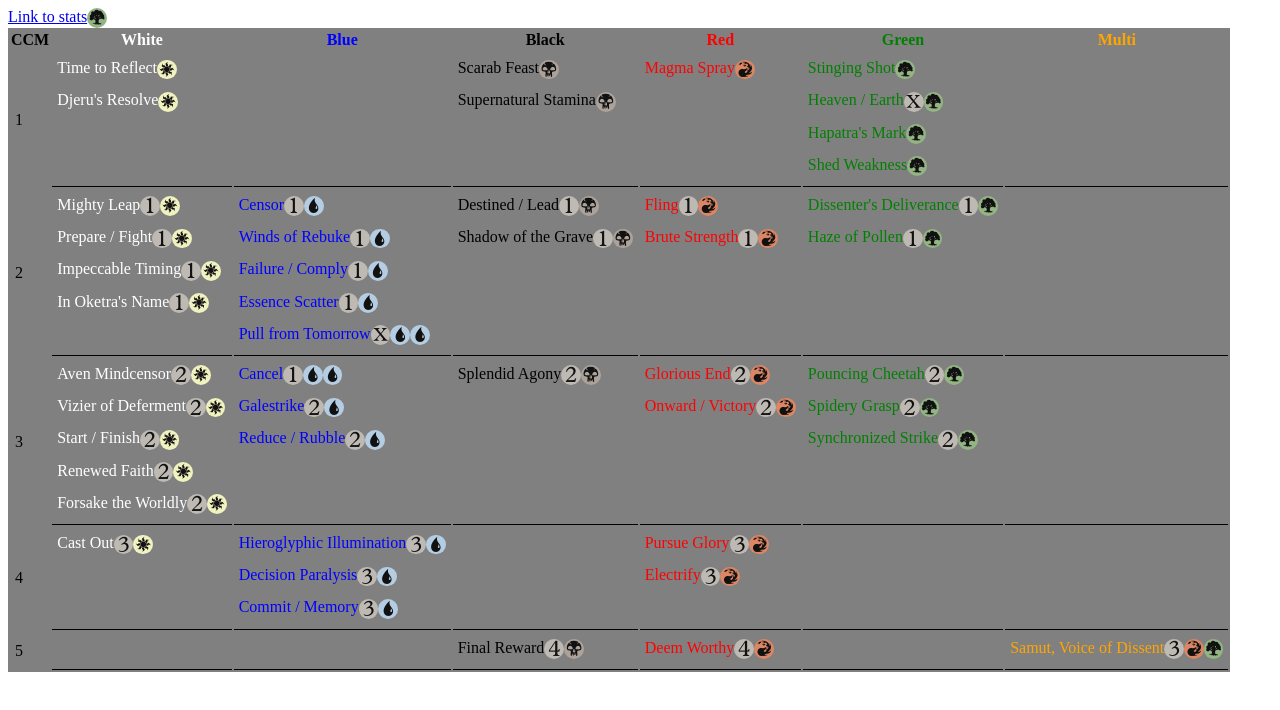
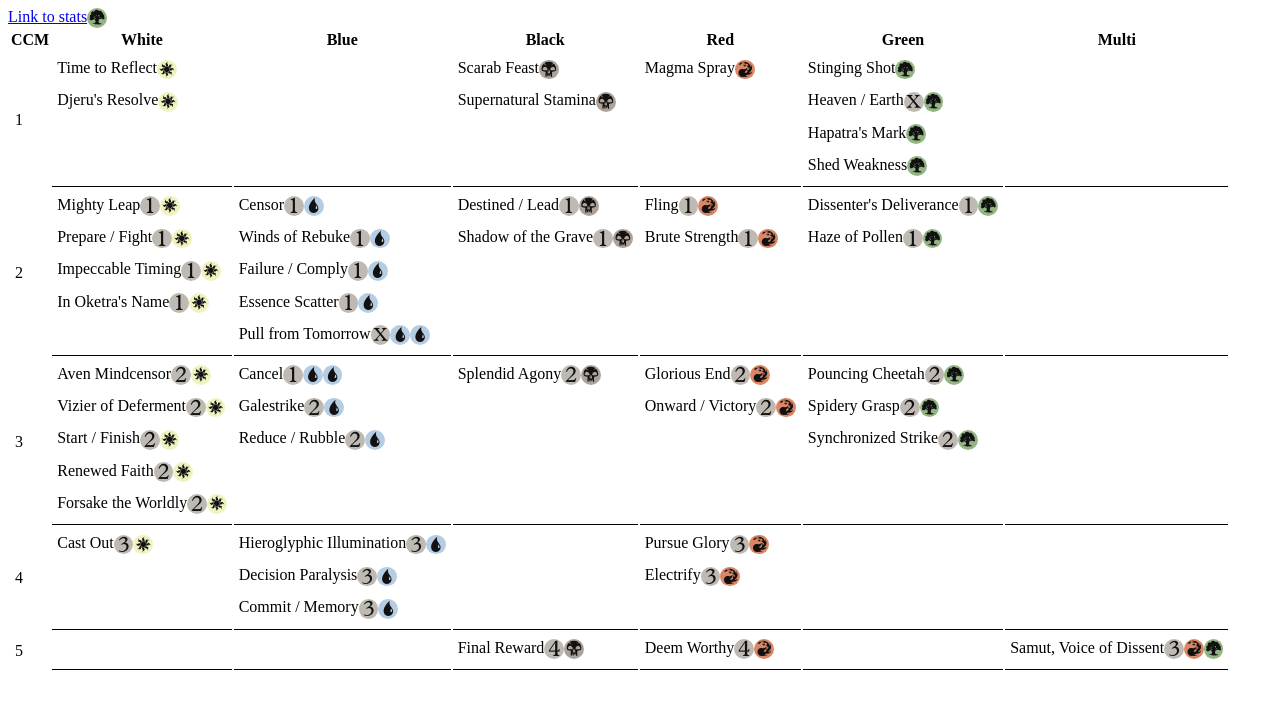
Before and after one commit to AurelieV/mtg-stats, an Angular app: page / in a window 1280 px wide. Shown: the top 710 px of the page. Built offline with nearby package versions, Linux system fonts and the light colour scheme.

Commit message:
change color

```diff
--- a/public/main.bundle.js
+++ b/public/main.bundle.js
@@ -8,7 +8,7 @@
 
 
 // module
-exports.push([module.i, ".cards {\n    background: grey;\n}\n.white {\n    color: white;\n}\n.blue {\n    color: blue;\n}\n.black {\n    color: black;\n}\n.red {\n    color: red;\n}\n.green {\n    color: green;\n}\n.multi {\n    color: orange;\n}\n.border-top {\n    border-top: 1px solid black;\n}\n\ntd {\n    padding: 5px;\n}\n\ntr.last > td {\n    padding-bottom: 10px;\n    border-bottom: 1px solid black;\n}", ""]);
+exports.push([module.i, ".cards {\n    background: white;\n}\n.white {\n    color: black;\n}\n.blue {\n    color: black;\n}\n.black {\n    color: black;\n}\n.red {\n    color: black;\n}\n.green {\n    color: black;\n}\n.multi {\n    color: black;\n}\n.border-top {\n    border-top: 1px solid black;\n}\n\ntd {\n    padding: 5px;\n}\n\ntr.last > td {\n    padding-bottom: 10px;\n    border-bottom: 1px solid black;\n}", ""]);
 
 // exports
 
--- a/src/app/app.component.css
+++ b/src/app/app.component.css
@@ -1,23 +1,23 @@
 .cards {
-    background: grey;
+    background: white;
 }
 .white {
-    color: white;
+    color: black;
 }
 .blue {
-    color: blue;
+    color: black;
 }
 .black {
     color: black;
 }
 .red {
-    color: red;
+    color: black;
 }
 .green {
-    color: green;
+    color: black;
 }
 .multi {
-    color: orange;
+    color: black;
 }
 .border-top {
     border-top: 1px solid black;
```
Also changed, not shown: 2 other files (tests, documents, lock files or other folders).
